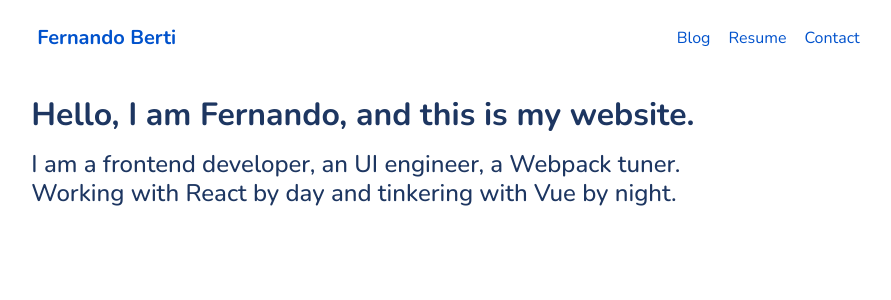
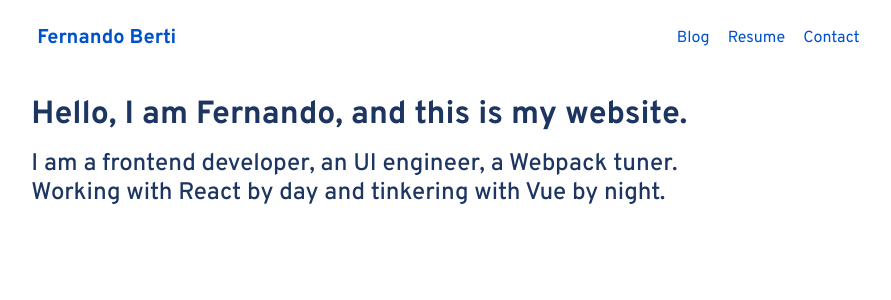
Before and after one commit to bertilxi/fberti.dev, a Nuxt app: page / in a window 1280 px wide. Shown: the top 300 px of the page, without its empty margins (190-1081 px from the left). Built offline with nearby package versions, Linux system fonts and the light colour scheme.

Commit message:
change fontface

```diff
--- a/assets/styles/main.scss
+++ b/assets/styles/main.scss
@@ -1,5 +1,5 @@
 @import "./spectre.scss";
-@import "~typeface-nunito/index.css";
+@import "~typeface-overpass/index.css";
 
 .page-enter-active,
 .page-leave-active {
--- a/assets/styles/variables.scss
+++ b/assets/styles/variables.scss
@@ -6,4 +6,4 @@ $warning-color: #ffab00 !default;
 $error-color: #ff5630 !default;
 $code-color: #d73e48 !default;
 $highlight-color: #ffe9b3 !default;
-$base-font-family: "Nunito" !default;
+$base-font-family: "Overpass" !default;
```
Also changed, not shown: package.json (+5 -4 lines), 1 other file (tests, documents, lock files or other folders).
